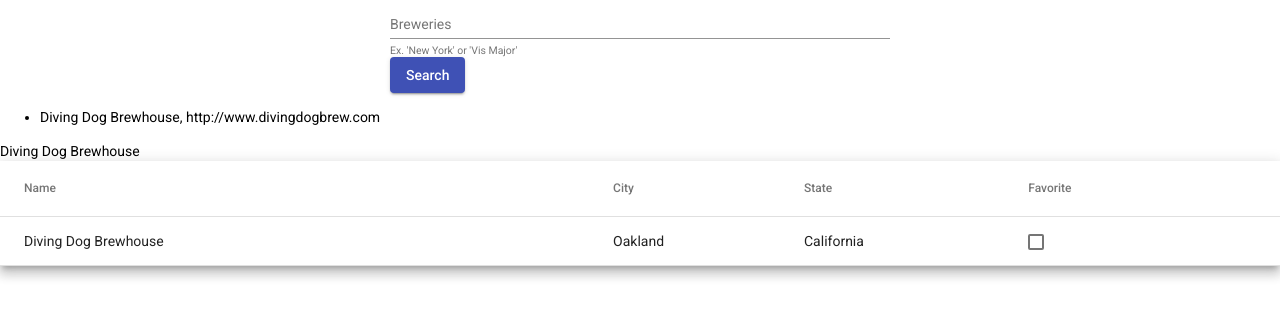
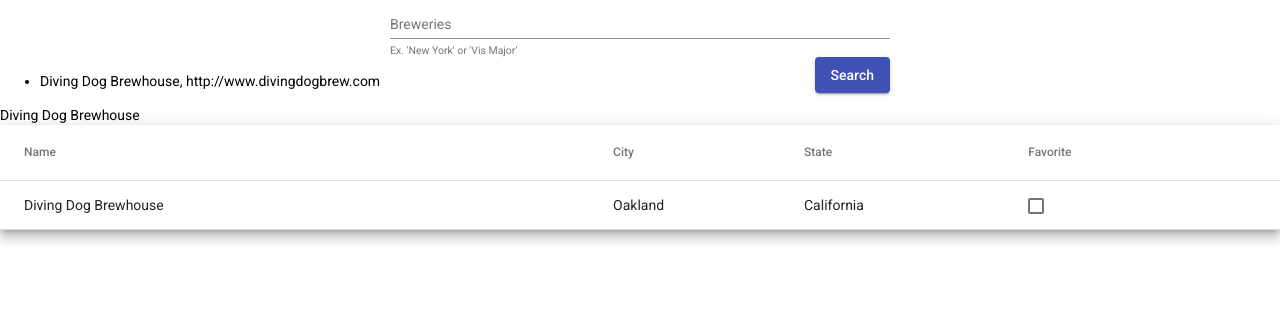
Before and after one commit to gsloup/Brewery-Tracker-Angular-Application, an Angular app: page /search in a window 1280 px wide. Shown: the top 318 px of the page. Built offline with nearby package versions, Linux system fonts and the light colour scheme.

Commit message:
formats search component

```diff
--- a/src/app/login/login.component.html
+++ b/src/app/login/login.component.html
@@ -19,7 +19,7 @@
     </mat-form-field>
 
 
-    <div class="button">
+    <div class="button float">
         <button mat-raised-button color='primary' [disabled]="loginForm.invalid">Login</button>
     </div>
 
--- a/src/app/search/search.component.html
+++ b/src/app/search/search.component.html
@@ -5,7 +5,7 @@
     <mat-hint align="start">Ex. 'New York' or 'Vis Major'</mat-hint>
   </mat-form-field>
 
-    <button mat-raised-button color='primary' (click)='getBreweries()'>Search</button>
+  <button class="float-right" mat-raised-button color='primary' (click)='getBreweries()'>Search</button>
 </form>
 
 <ul>
@@ -19,13 +19,13 @@
 
 
 
-<table mat-table
-       [dataSource]="dataSource" multiTemplateDataRows
-       class="mat-elevation-z8">
+<table mat-table [dataSource]="dataSource" multiTemplateDataRows class="mat-elevation-z8">
   <ng-container matColumnDef="{{column}}" *ngFor="let column of columnsToDisplay">
     <th mat-header-cell *matHeaderCellDef> {{ column | titlecase }} </th>
     <td mat-cell *matCellDef="let element">
-      <ng-container *ngIf="column === 'favorite'"><mat-checkbox></mat-checkbox></ng-container>
+      <ng-container *ngIf="column === 'favorite'">
+        <mat-checkbox></mat-checkbox>
+      </ng-container>
       <ng-container *ngIf="column !== 'favorite'">{{ element[column] }}</ng-container>
 
     </td>
@@ -34,22 +34,24 @@
   <!-- Expanded Content Column - The detail row is made up of this one column that spans across all columns -->
   <ng-container matColumnDef="expandedDetail">
     <td mat-cell *matCellDef="let element" [attr.colspan]="columnsToDisplay.length">
-      <div class="element-detail"
-           [@detailExpand]="element == expandedElement ? 'expanded' : 'collapsed'">
+      <div class="element-detail flex row align-center" [@detailExpand]="element == expandedElement ? 'expanded' : 'collapsed'">
 
           <!-- Website -->
-          <div><a [href]="element.website_url" target="_blank">{{ element.website_url }}</a></div>
-
-          <!-- Phone Number -->
-          <div><a [href]='"tel:"+"element.phone"'>{{ element.phone | phoneNumber }} </a></div>
+          <div class="flex-space-even text-center"><a [href]="element.website_url" target="_blank">{{ element.website_url }}</a></div>
 
           <!-- Street Address -->
-          <div>
+          <div class="flex-space-even text-center">
             <a [href]='"https://maps.google.com/?ll="+element.latitude+","+element.longitude' target="_blank">
               <p>{{ element.street }}</p>
               <p>{{ element.city }} {{element.state}}, {{ element.postal_code }}</p>
             </a>
           </div>
+
+          <!-- Phone Number -->
+          <div class="flex-space-even text-center"><a [href]='"tel:"+"element.phone"'>{{ element.phone | phoneNumber }} </a></div>
+
+
+
 
 
       </div>
@@ -57,8 +59,7 @@
   </ng-container>
 
   <tr mat-header-row *matHeaderRowDef="columnsToDisplay"></tr>
-  <tr mat-row *matRowDef="let element; columns: columnsToDisplay;"
-      class="element-row"
+  <tr mat-row *matRowDef="let element; columns: columnsToDisplay;" class="element-row"
     [class.example-expanded-row]="expandedElement === element"
     (click)="expandedElement = expandedElement === element ? null : element">
   </tr>
--- a/src/app/search/search.component.scss
+++ b/src/app/search/search.component.scss
@@ -31,5 +31,18 @@
 
 .element-detail {
   overflow: hidden;
+}
+
+.flex {
   display: flex;
 }
+.row {
+  flex-flow: row;
+}
+.flex-space-even {
+  justify-content: space-evenly ;
+  flex-grow: 1;
+}
+.align-center {
+  align-items: center;
+}
--- a/src/styles.scss
+++ b/src/styles.scss
@@ -18,3 +18,6 @@
 .margin-right {
     margin-right: 0px;
 }
+.float-right {
+    float: right;
+}
```
Lines whose indentation alone changed are shown as unchanged.
